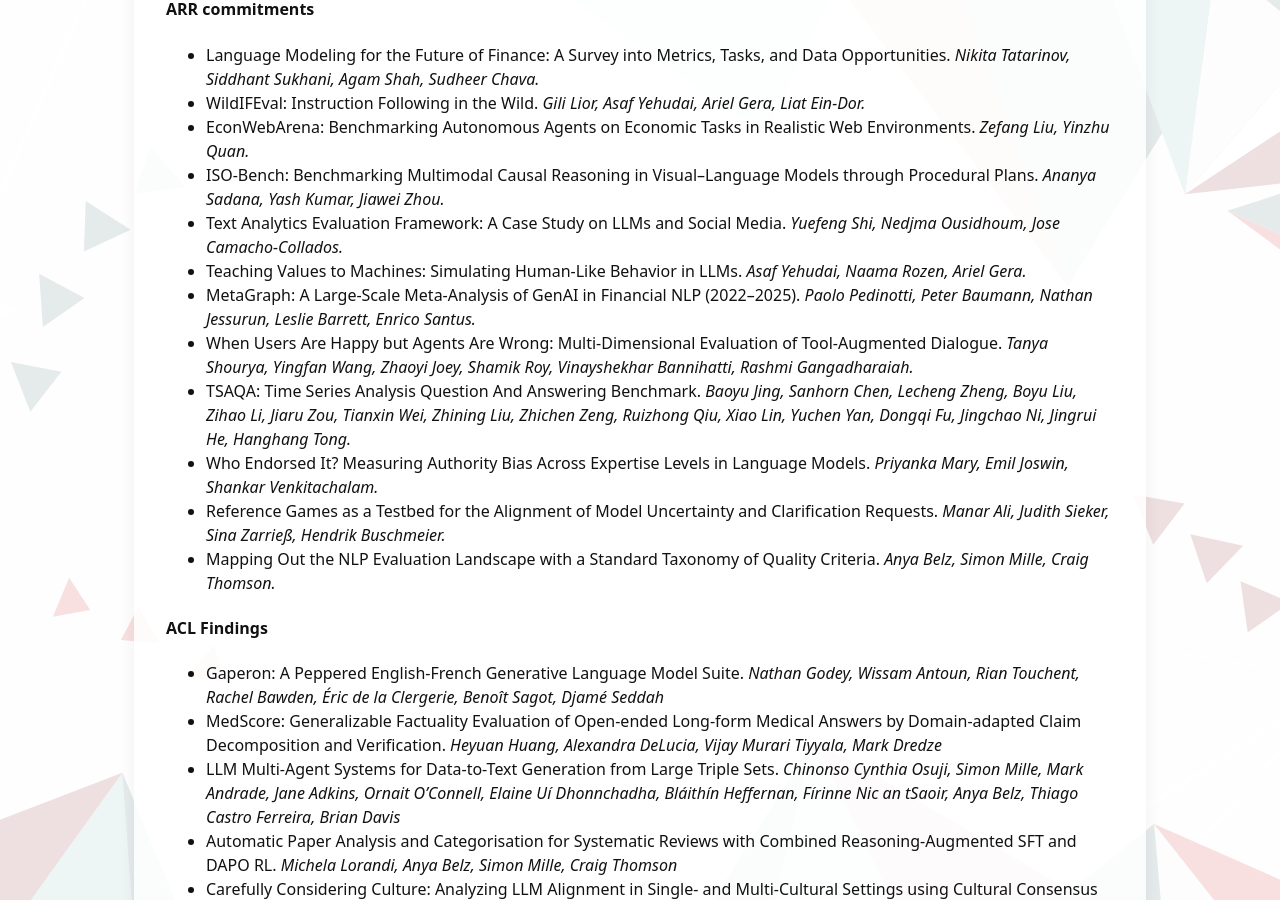
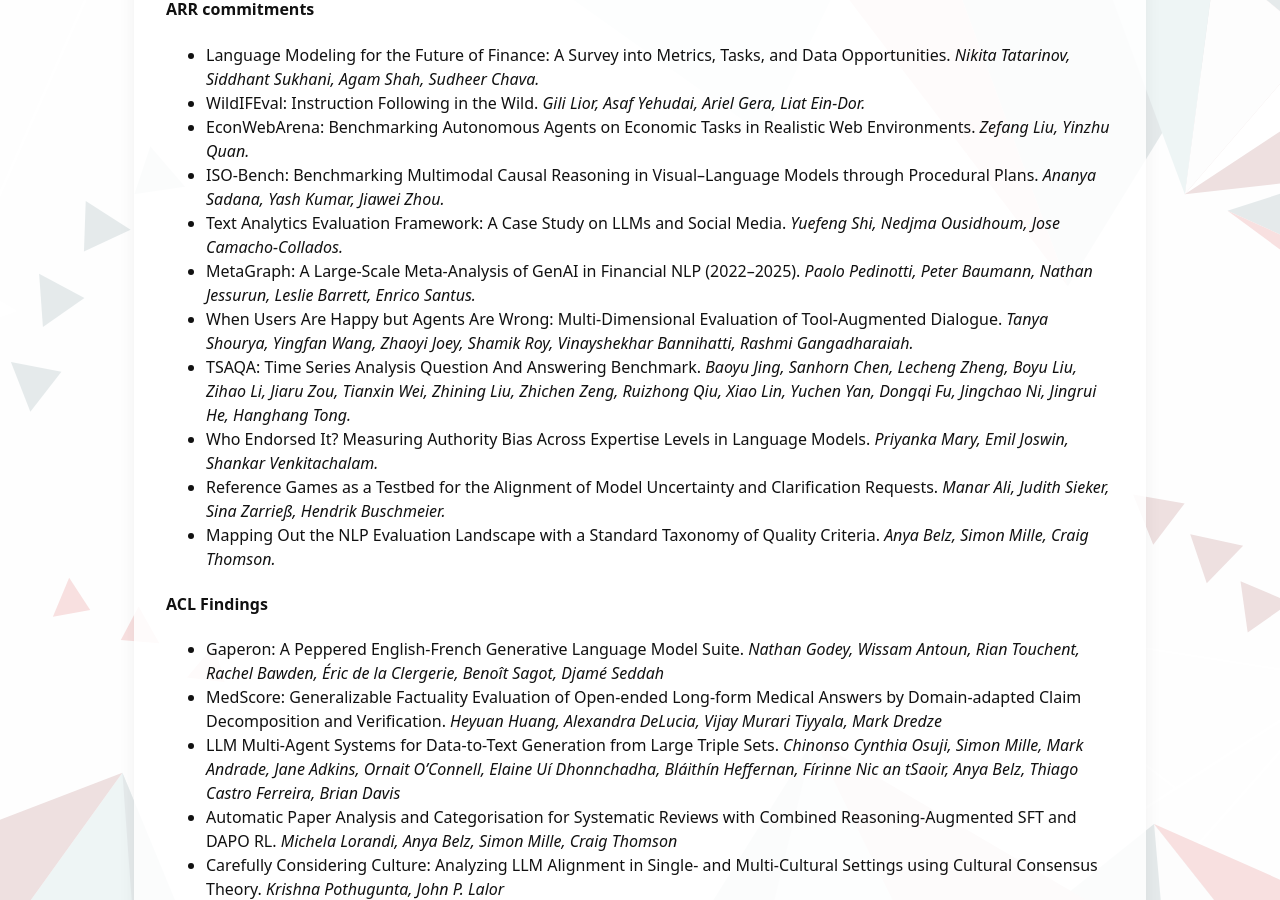
Before and after one commit to GEM-workshop/gem-workshop.github.io, a Jekyll site: the page built from index.md, in a window 1280 px wide and 900 px high, scrolled down 6181 px. Built offline with Jekyll 4.4.1, drawn with Linux system fonts in a browser that asks for light colours.

Commit message:
Removed withdrawn paper from the list

```diff
--- a/index.md
+++ b/index.md
@@ -233,7 +233,7 @@ I will present Autorubric, an open-source framework that consolidates these best
 - EconWebArena: Benchmarking Autonomous Agents on Economic Tasks in Realistic Web Environments. *Zefang Liu, Yinzhu Quan.*
 - ISO-Bench: Benchmarking Multimodal Causal Reasoning in Visual–Language Models through Procedural Plans. *Ananya Sadana, Yash Kumar, Jiawei Zhou.*
 - Text Analytics Evaluation Framework: A Case Study on LLMs and Social Media. *Yuefeng Shi, Nedjma Ousidhoum, Jose Camacho-Collados.*
-- Teaching Values to Machines: Simulating Human-Like Behavior in LLMs. *Asaf Yehudai, Naama Rozen, Ariel Gera.*
+<!-- - Teaching Values to Machines: Simulating Human-Like Behavior in LLMs. *Asaf Yehudai, Naama Rozen, Ariel Gera.*-->
 - MetaGraph: A Large-Scale Meta-Analysis of GenAI in Financial NLP (2022–2025). *Paolo Pedinotti, Peter Baumann, Nathan Jessurun, Leslie Barrett, Enrico Santus.*
 - When Users Are Happy but Agents Are Wrong: Multi-Dimensional Evaluation of Tool-Augmented Dialogue. *Tanya Shourya, Yingfan Wang, Zhaoyi Joey, Shamik Roy, Vinayshekhar Bannihatti, Rashmi Gangadharaiah.*
 - TSAQA: Time Series Analysis Question And Answering Benchmark. *Baoyu Jing, Sanhorn Chen, Lecheng Zheng, Boyu Liu, Zihao Li, Jiaru Zou, Tianxin Wei, Zhining Liu, Zhichen Zeng, Ruizhong Qiu, Xiao Lin, Yuchen Yan, Dongqi Fu, Jingchao Ni, Jingrui He, Hanghang Tong.*
```
